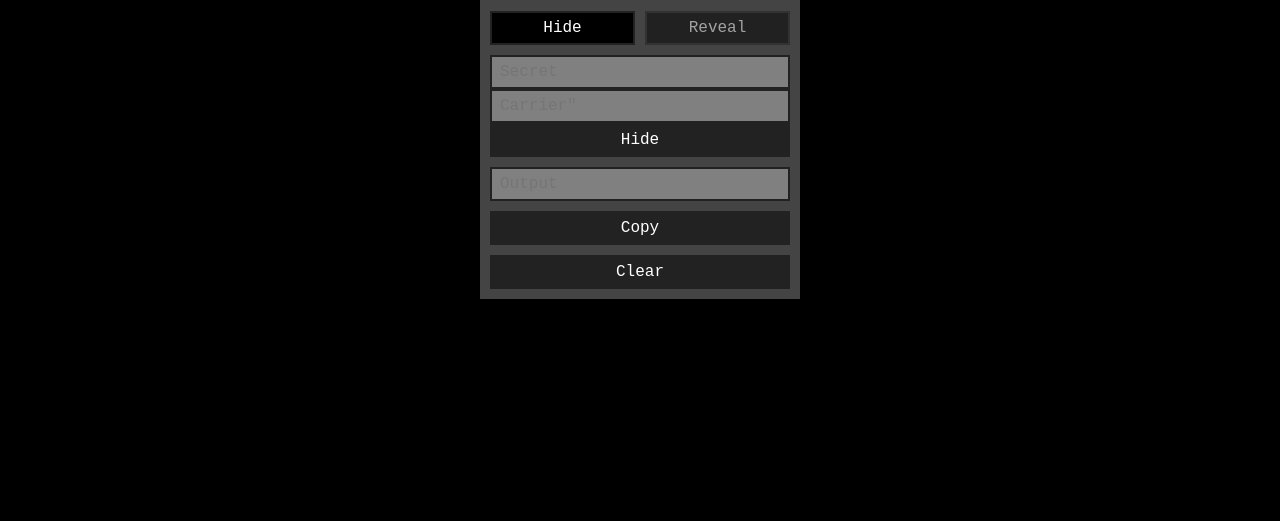
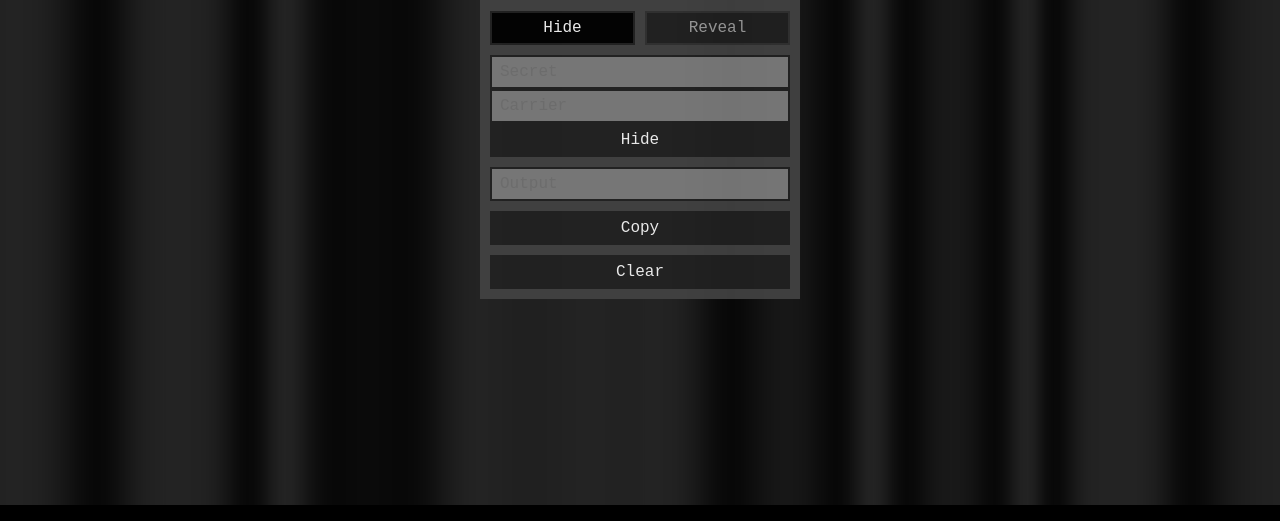
Before and after one commit to rinogodson/nanosteg, a website: page src/index.html in a window 1280 px wide. Shown: the part 295-816 px from the top of the page. Drawn offline with Linux system fonts and the light colour scheme.

Commit message:
Canvas Background added, now it's 302 bytes more from 3kb, formatter is doing it's thing here, gonna fix it now

```diff
--- a/src/index.html
+++ b/src/index.html
@@ -1,19 +1,19 @@
 <div id=u>
   <h1>nanosteg</h1>
   <div id=x>
-    <button id="hb">Hide</button>
-    <button id="sb" class=n>Reveal</button>
+    <button id=hb>Hide</button>
+    <button id=sb class=n>Reveal</button>
   </div>
-  <div id="ht">
-    <input id=m placeholder="Secret" />
-    <input id=c maxlength=8 placeholder=Carrier" />
+  <div id=ht>
+    <input id=m placeholder=Secret />
+    <input id=c maxlength=8 placeholder=Carrier />
     <button id=h>Hide</button>
   </div>
-  <div id="st" hidden>
-    <input id=l placeholder="Paste" />
+  <div id=st hidden>
+    <input id=l placeholder=Paste />
     <button id=s>Show</button>
   </div>
-  <input id=o placeholder="Output" />
+  <input id=o placeholder=Output />
   <button id=p>Copy</button>
   <button id=r>Clear</button>
   <style>
@@ -36,6 +36,7 @@
       padding: 10px;
       display: grid;
       place-items: center;
+      opacity: .9;
     }
     canvas{
       position:fixed;
@@ -75,6 +76,40 @@
     }
   </style>
   <script>
+    BC = document.createElement('canvas')
+    bcw = 200
+    bch = 1
+    BC.width = bcw
+    BC.height = bch
+    BC.style.cssText = 'filter:saturate(0);opacity:.17;position:fixed;inset:0;z-index:-1;width:100vw;height:100vh;'
+    u.before(BC)
+    BX = BC.getContext('2d')
+    BD = BX.createImageData(bcw, bch)
+    t=0
+    mx=80
+    my=45
+    onmoousemove = e => {
+      mx = e.clientX / innerWidth * bcw
+      my = e.clientY / innerHeight * bch
+    }
+    ;(function f(){
+      t += .03
+      for (let y=0; y<bch;y++)
+        for(let X=0; X<bcw; X++){
+          const v = Math.sin(X/9+t)
+                  + Math.sin(y/7-t)
+                  + Math.sin((X+y)/12+t)
+                  + Math.sin(Math.hypot(X-mx, y-my)/6-t*2)
+          const i = (y*160+X)*4
+          BD.data[i] = 128 + 127 * Math.sin(v * Math.PI)
+          BD.data[i + 1] = 128 + 127 * Math.sin(v * Math.PI + 2)
+      BD.data[i + 2] = 128 + 127 * Math.sin(v * Math.PI + 4)
+      BD.data[i + 3] = 255
+        }
+      BX.putImageData(BD, 0, 0)
+      requestAnimationFrame(f)
+    })()
+
     const q = () => (m.value = c.value = l.value = o.value = "");
 
     //Confetti engine logic
```
